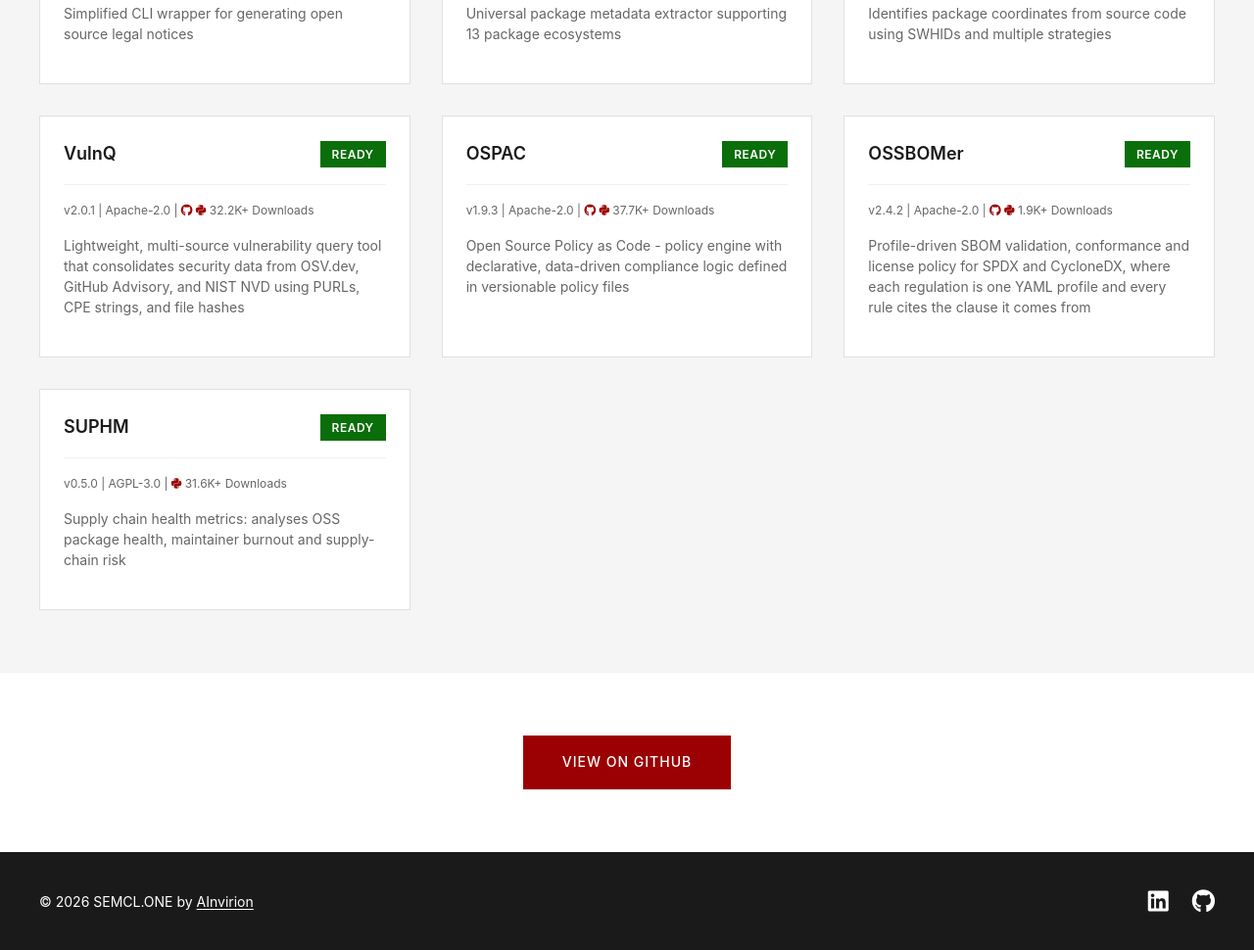
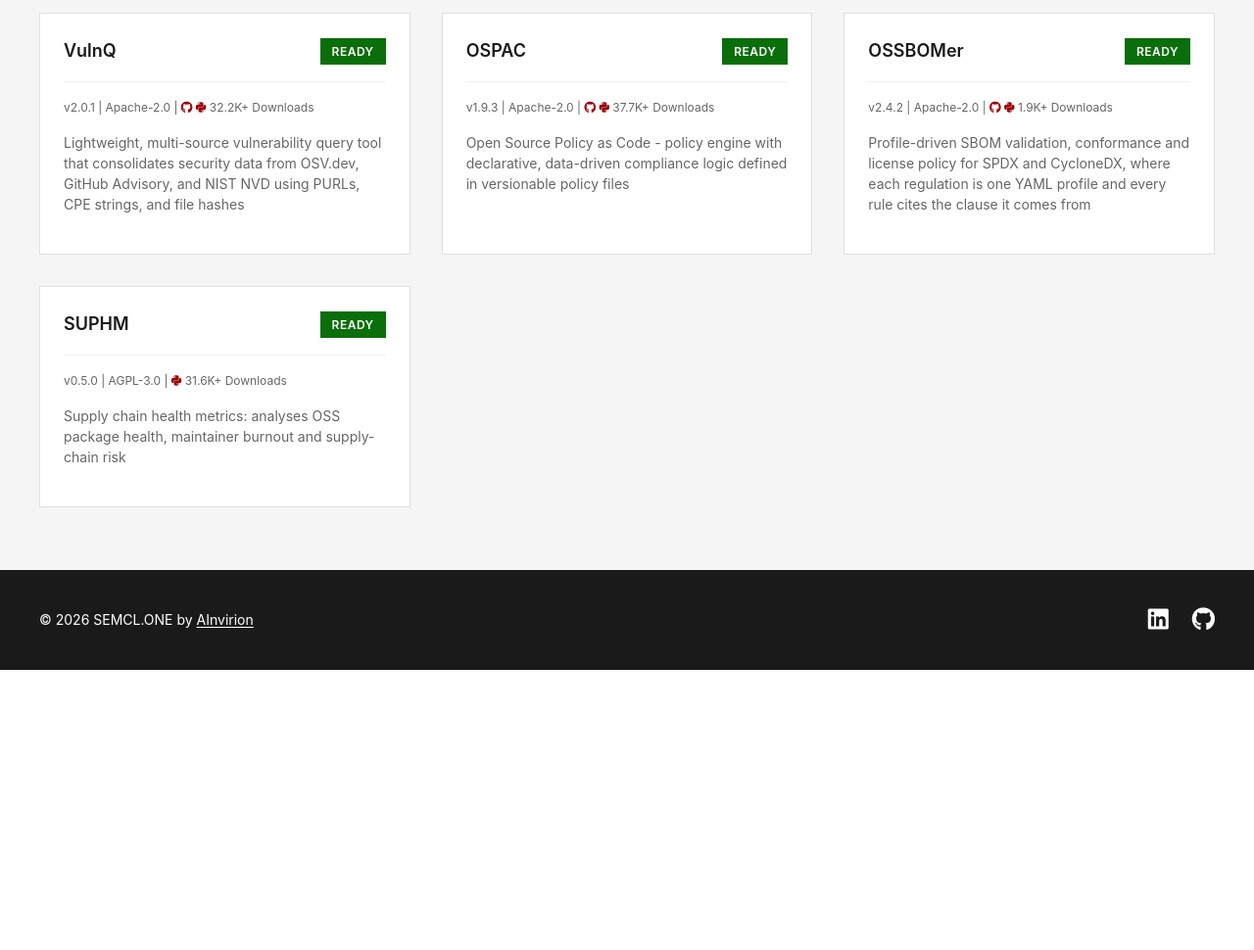
Before and after one commit to SemClone/semcl.one, a plain HTML site: page index.html in a window 1280 px wide. Shown: the part 910-1880 px from the top of the page at 98% size. After the commit the page ends 1594 px from the top, so only its background shows below. Drawn offline with Linux system fonts and the light colour scheme.

Commit message:
Remove the 'Component Status' heading and 'View on GitHub' section (#21)
* Remove the 'Component Status' heading

The component cards follow the hero directly. generate_html.py anchors
on the component-grid div, not the heading, so regeneration is
unaffected.

* Remove the 'View on GitHub' button section

Drops the CTA section above the footer and its now-unused .cta/.btn
CSS. The footer still links to the GitHub org.

```diff
--- a/index.html
+++ b/index.html
@@ -299,29 +299,6 @@
             color: var(--primary-dark);
         }
 
-        .cta {
-            text-align: center;
-            padding: 4rem 0;
-            background: var(--white);
-        }
-
-        .btn {
-            display: inline-block;
-            padding: 1rem 2.5rem;
-            background: var(--primary);
-            color: var(--white);
-            text-decoration: none;
-            font-weight: 500;
-            transition: background 0.3s;
-            text-transform: uppercase;
-            letter-spacing: 1px;
-            font-size: 0.875rem;
-        }
-
-        .btn:hover {
-            background: var(--primary-dark);
-        }
-
         /* Hamburger menu */
         .hamburger {
             display: none;
@@ -492,7 +469,6 @@
 
 <section id="components" class="components-section">
         <div class="container">
-            <h2><strong>Component</strong> Status</h2>
             <div class="component-grid">
                 <div class="component-card">
                     <div class="component-header">
@@ -617,14 +593,6 @@
             </div>
     </section>
 
-    <section class="cta">
-        <div class="container">
-            <a href="https://github.com/SemClone/" class="btn">
-                View on GitHub
-            </a>
-        </div>
-    </section>
-
     <footer>
         <div class="container">
             <div class="footer-content">
```
